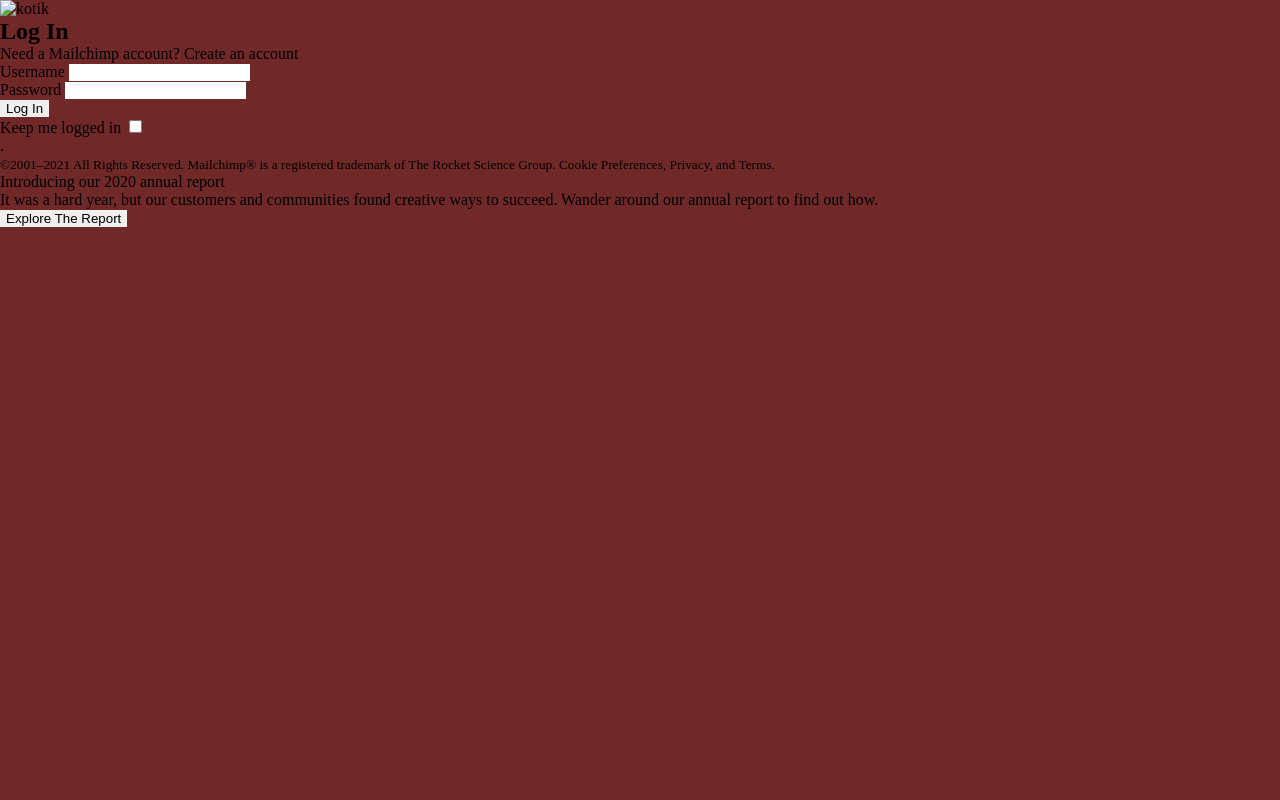
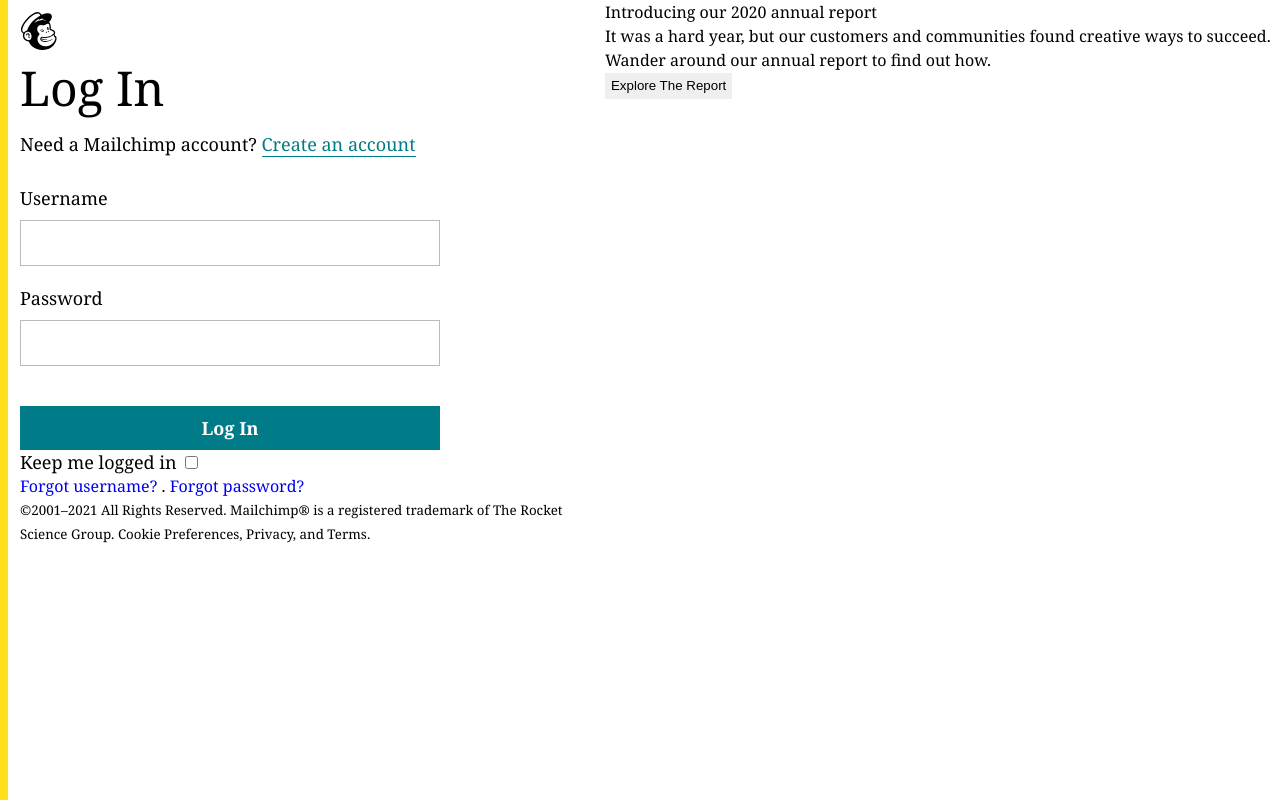
Before and after one commit to Egorrunz0r/4-page, a plain HTML site: page index.html in a window 1280 px wide. Drawn offline with Linux system fonts and the light colour scheme.

Commit message:
end login block

```diff
--- a/index.html
+++ b/index.html
@@ -10,7 +10,7 @@
   <div class="login-page__wrapper">
     <section class="login-form">
       <div class="login-form__logo-container">
-        <img src="" alt="kotik" class="login-form__logo-img">
+        <img src="./img/mc-freddie-dark.svg" alt="kotik" class="login-form__logo-img">
       </div>
       <h1 class="login-form__title">Log In</h1>
       <p class="login-form__info">
@@ -19,14 +19,13 @@
       </p>
 
       <form class="login-form__form">
-        <div class="login-form__form-item">
-          <label class="login-form__form-label" for="username">Username</label>
-          <input class="login-form__form-input" type="text" name="username">
-        </div>
-        <div class="login-form__form-item">
-          <label class="login-form__form-label" for="password">Password</label>
-          <input class="login-form__form-input" type="text" name="password">
-        </div>
+
+        <label class="login-form__form-label username" for="username">Username</label>
+        <input class="login-form__form-input" type="text" name="username">
+
+        <label class="login-form__form-label password" for="password">Password</label>
+        <input class="login-form__form-input" type="text" name="password">
+
         <button class="login-form__form-btn">
           Log In
         </button>
@@ -37,9 +36,9 @@
       </form>
 
       <div class="login-form__additional-links-container">
-        <a class="login-form__additional-links-link" href="kotik)" ></a>
+        <a class="login-form__additional-links-link" href="kotik)" >Forgot username?</a>
         <span class="login-form__additional-links-separator">.</span>
-        <a class="login-form__additional-links-link" href="kotik)" ></a>
+        <a class="login-form__additional-links-link" href="kotik)" >Forgot password?</a>
       </div>
 
       <small class="login-form__footer-text">©2001–2021 All Rights Reserved. Mailchimp® is a registered trademark of The Rocket Science Group. Cookie Preferences, Privacy, and Terms.</small>
--- a/style.css
+++ b/style.css
@@ -1,5 +1,8 @@
-* {
+*,
+*::before,
+*::after {
   box-sizing: border-box;
+  line-height: 24px;
 }
 
 h1,
@@ -30,5 +33,75 @@
 body {
   margin: 0;
   padding: 0;
-  background-color: #702828;
+  font-family: Cambria, Cochin, Georgia, Times, "Times New Roman", serif;
 }
+
+.login-page__wrapper {
+  display: flex;
+  justify-content: space-between;
+  min-height: 100vh;
+}
+
+.login-form {
+  display: flex;
+  flex-direction: column;
+  flex-wrap: wrap;
+  border-left: 8px solid #ffe01b;
+  padding: 12px;
+}
+
+.login-form__title {
+  margin-top: 20px;
+  font-size: 48px;
+  font-weight: 300;
+}
+
+.login-form__info {
+  margin-top: 32px;
+  font-size: 18px;
+}
+
+.login-form__info--link {
+  color: #007c89;
+  border-bottom: 1px solid;
+  cursor: pointer;
+}
+
+.login-form__info--link:hover {
+  color: #015a64;
+}
+
+.login-form__form {
+  display: flex;
+  flex-direction: column;
+  margin-top: 30px;
+  font-size: 18px;
+  max-width: 420px;
+}
+
+.login-form__form-label {
+  padding-bottom: 10px;
+}
+
+.login-form__form-label.password {
+  margin-top: 20px;
+}
+
+.login-form__form-input {
+  border: 1px solid rgba(36, 28, 21, 0.3);
+  padding: 10px 15px;
+}
+
+.login-form__form-input:focus {
+  border: 2px solid rgb(9, 90, 145);
+}
+
+.login-form__form-btn {
+  font-family: inherit;
+  font-size: 18px;
+  margin-top: 40px;
+  padding: 10px 0;
+  font-weight: 700;
+  background-color: #007c89;
+  color: #fff;
+}
```
Also changed, not shown: img/mc-freddie-dark.svg (added).
